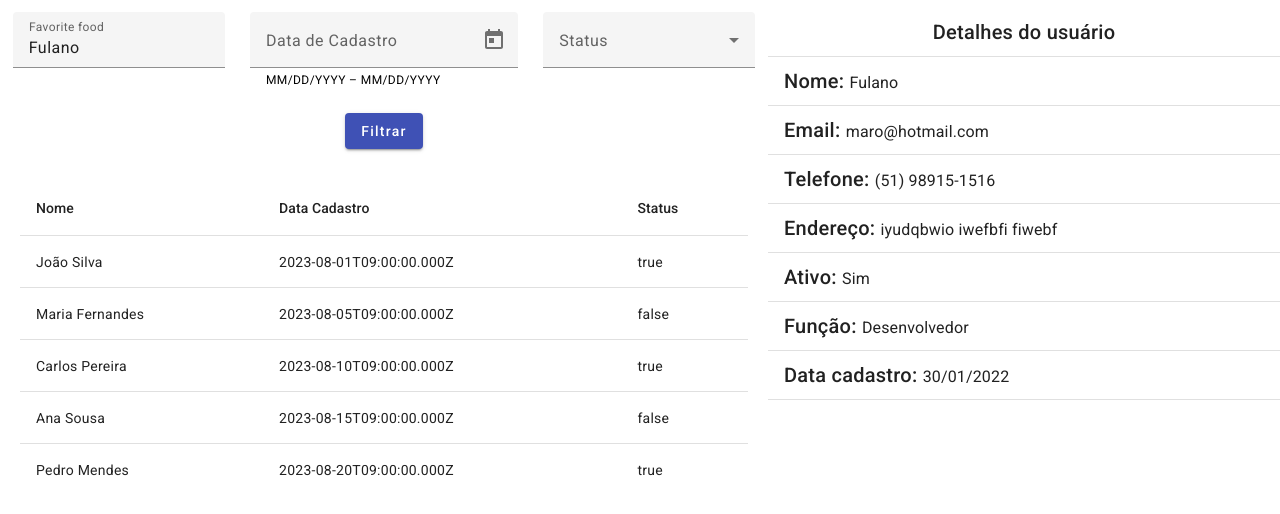
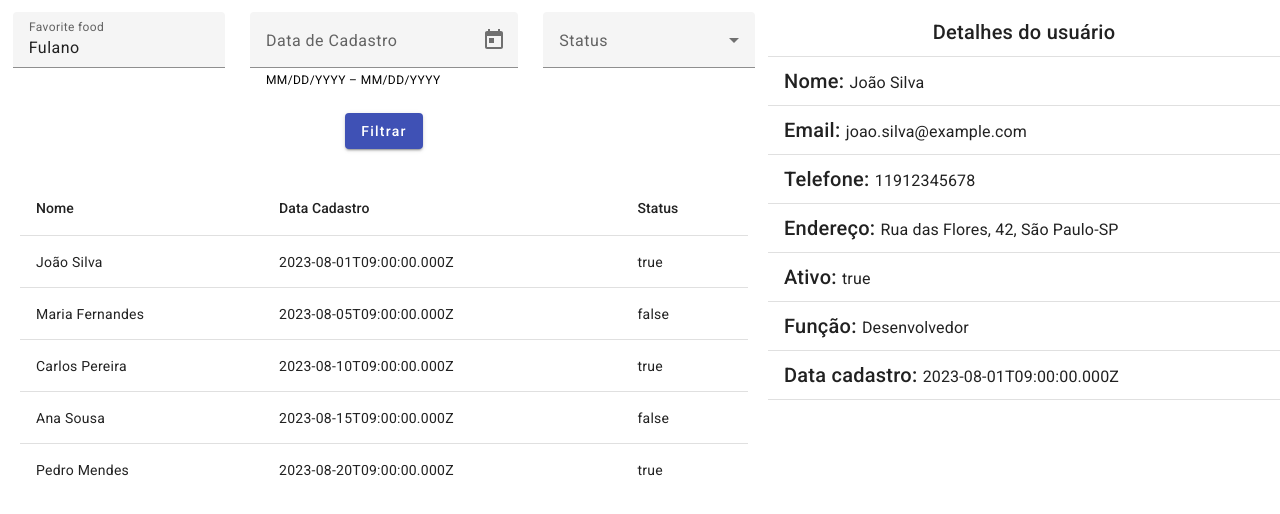
Before and after one commit to immerfallen/CursoAngular-UDEMY, an Angular app in the folder Secao-5-ProjetoFiltroListaUsuarios/FiltroUsuarios/: page / in a window 1280 px wide. Shown: the top 514 px of the page. Built offline with nearby package versions, Linux system fonts and the light colour scheme.

Commit message:
atualizando os dados de detalhes

```diff
--- a/Secao-5-ProjetoFiltroListaUsuarios/FiltroUsuarios/src/app/app.component.html
+++ b/Secao-5-ProjetoFiltroListaUsuarios/FiltroUsuarios/src/app/app.component.html
@@ -8,6 +8,6 @@
     </div>
   </div>
   <div class="right-div">
-    <app-user-details></app-user-details>
+    <app-user-details [user]="userSelected"></app-user-details>
   </div>
 </div>
--- a/Secao-5-ProjetoFiltroListaUsuarios/FiltroUsuarios/src/app/app.component.ts
+++ b/Secao-5-ProjetoFiltroListaUsuarios/FiltroUsuarios/src/app/app.component.ts
@@ -1,4 +1,6 @@
 import { Component } from '@angular/core';
+import { IUser } from './interfaces/user/user.interface';
+import { UsersList } from './data/users.list';
 
 @Component({
   selector: 'app-root',
@@ -6,5 +8,5 @@ import { Component } from '@angular/core';
   styleUrl: './app.component.scss'
 })
 export class AppComponent {
-
-}
+  userSelected: IUser = UsersList[0];
+  }
--- a/Secao-5-ProjetoFiltroListaUsuarios/FiltroUsuarios/src/app/components/user-details/user-details.component.html
+++ b/Secao-5-ProjetoFiltroListaUsuarios/FiltroUsuarios/src/app/components/user-details/user-details.component.html
@@ -5,31 +5,31 @@
     </mat-list-item>
     <mat-divider></mat-divider>
     <mat-list-item>
-      <span class="mat-h2">Nome: </span><span class="mat-h3">Fulano</span>
+      <span class="mat-h2">Nome: </span><span class="mat-h3">{{user.nome}}</span>
     </mat-list-item>
     <mat-divider></mat-divider>
     <mat-list-item>
-      <span class="mat-h2">Email: </span><span class="mat-h3">maro&#64;hotmail.com</span>
+      <span class="mat-h2">Email: </span><span class="mat-h3">{{user.email}}</span>
     </mat-list-item>
     <mat-divider></mat-divider>
     <mat-list-item>
-      <span class="mat-h2">Telefone: </span><span class="mat-h3">(51) 98915-1516</span>
+      <span class="mat-h2">Telefone: </span><span class="mat-h3">{{user.telefone}}</span>
     </mat-list-item>
     <mat-divider></mat-divider>
     <mat-list-item>
-      <span class="mat-h2">Endereço: </span><span class="mat-h3"> iyudqbwio iwefbfi fiwebf</span>
+      <span class="mat-h2">Endereço: </span><span class="mat-h3"> {{user.endereco?.rua}}, {{user.endereco?.numero}}, {{user.endereco?.cidade}}-{{user.endereco?.estado}}</span>
     </mat-list-item>
     <mat-divider></mat-divider>
     <mat-list-item>
-      <span class="mat-h2">Ativo: </span><span class="mat-h3">Sim</span>
+      <span class="mat-h2">Ativo: </span><span class="mat-h3">{{user.ativo}}</span>
     </mat-list-item>
     <mat-divider></mat-divider>
     <mat-list-item>
-        <span class="mat-h2">Função: </span><span class="mat-h3">Desenvolvedor</span>
+        <span class="mat-h2">Função: </span><span class="mat-h3">{{user.funcao}}</span>
       </mat-list-item>
       <mat-divider></mat-divider>
       <mat-list-item>
-        <span class="mat-h2">Data cadastro: </span><span class="mat-h3">30/01/2022</span>
+        <span class="mat-h2">Data cadastro: </span><span class="mat-h3">{{user.dataCadastro}}</span>
       </mat-list-item>
       <mat-divider></mat-divider>
   </mat-list>
--- a/Secao-5-ProjetoFiltroListaUsuarios/FiltroUsuarios/src/app/components/user-details/user-details.component.ts
+++ b/Secao-5-ProjetoFiltroListaUsuarios/FiltroUsuarios/src/app/components/user-details/user-details.component.ts
@@ -1,4 +1,6 @@
-import { Component } from '@angular/core';
+import { Component, Input } from '@angular/core';
+import { RequiredValidator } from '@angular/forms';
+import { IUser } from '../../interfaces/user/user.interface';
 
 @Component({
   selector: 'app-user-details',
@@ -6,5 +8,5 @@ import { Component } from '@angular/core';
   styleUrl: './user-details.component.scss'
 })
 export class UserDetailsComponent {
-
+@Input({required: true}) user: IUser = {} as IUser;
 }
```
